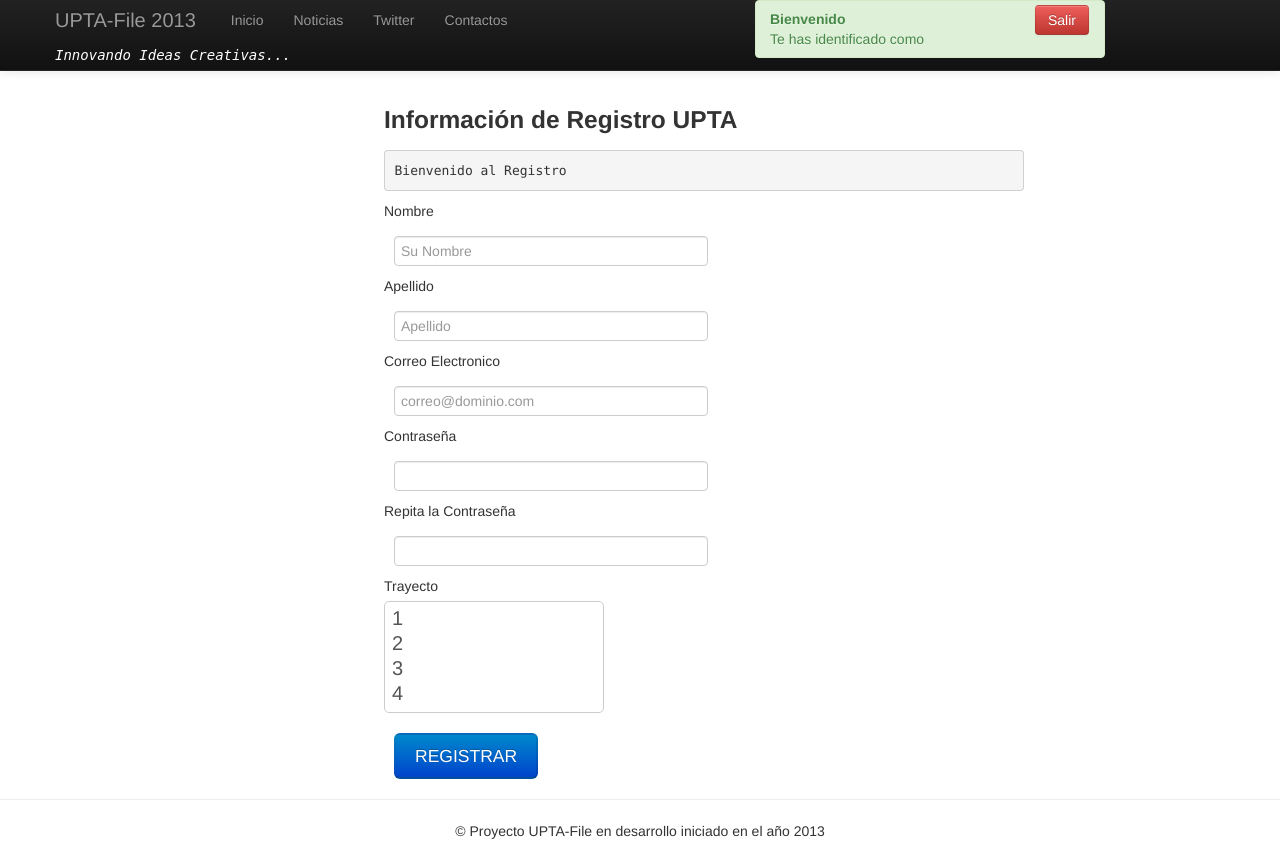
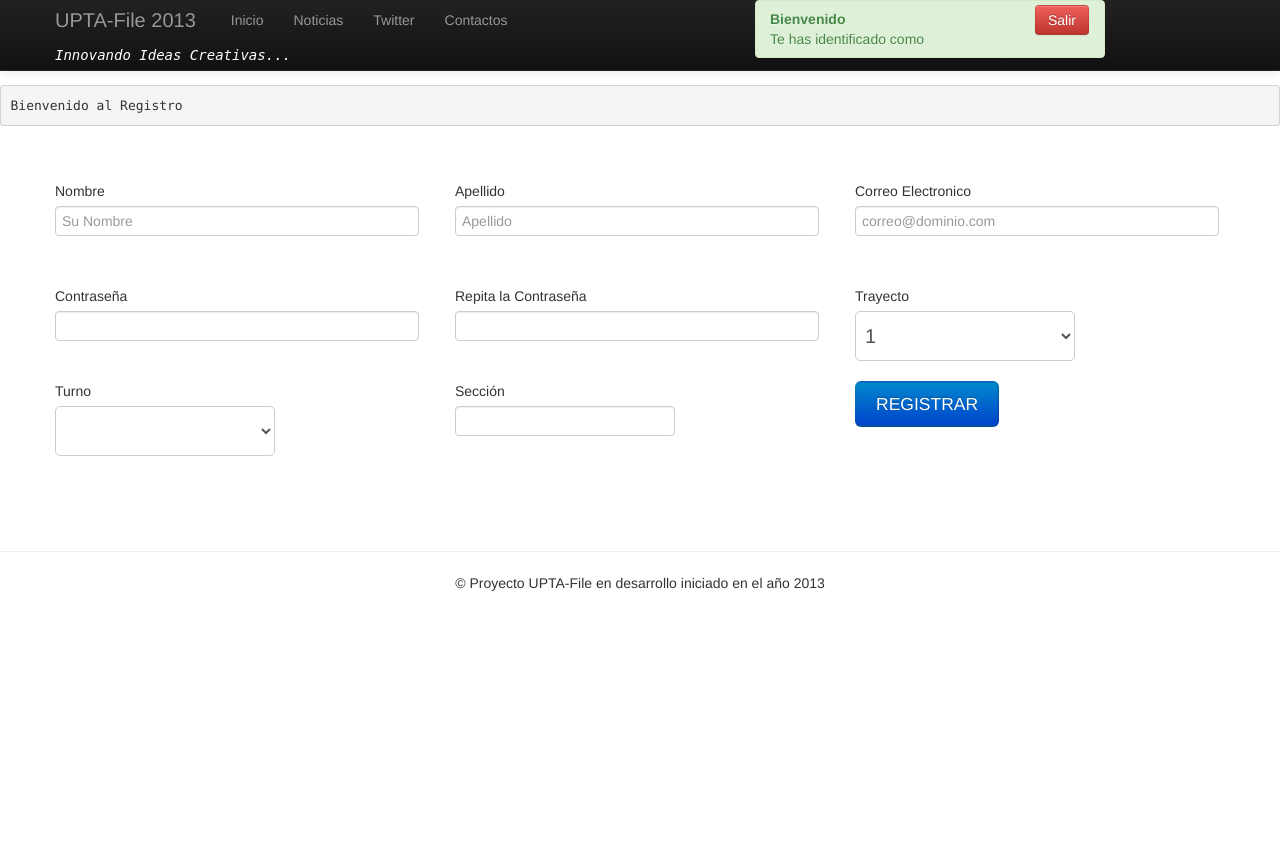
Before and after one commit to julio899/UPTAfile, a PHP site: template application/views/form_registro.php in a window 1280 px wide. After the commit the page ends 591 px from the top, so only its background shows below. Run offline with PHP 8.4, Linux system fonts and the light colour scheme; the template is opened without the code that fills it, so the values that code supplies are empty.

Commit message:
actualizacion

```diff
--- a/application/controllers/registro.php
+++ b/application/controllers/registro.php
@@ -18,7 +18,8 @@
 		$this->form_validation->set_rules('campo_email', 'Correo Electronico', 'trim|required');
 		$this->form_validation->set_rules('campo_clave', 'Clave', 'trim|required|matches[campo_reclave]|sha1');
 		$this->form_validation->set_rules('campo_trayecto', 'Trayecto', 'required');
-
+		$this->form_validation->set_rules('campo_seccion', 'Secci&oacute;n', 'required');
+		$this->form_validation->set_rules('campo_turno', 'Turno', 'required');
 		if ($this->form_validation->run() == FALSE)
 		{
 			$this->load->view('cabecera');
@@ -53,6 +54,8 @@
                'nombre' => $data['campo_nombre'],
                'apellido' => $data['campo_apellido'],
                'trayecto' => $data['campo_trayecto'],
+               'seccion' => $data['campo_seccion'],
+               'turno' => $data['campo_turno'],
                'fecha' => date('Y-m-d H:i:s'),
                'tipo' => 'E',
                'email' => $data['campo_email']
--- a/application/views/form_registro.php
+++ b/application/views/form_registro.php
@@ -1,16 +1,20 @@
 <style type="text/css" media="screen">
 div.form_registro{
-	margin-left: 30%;
+	margin-left: 10%;
 	margin-top: 100px;
 	width: 50%;
 }
-input{
-	margin:10px;
-	width: 300px;
+div.formulario{
+	margin-top: 25px;
 }
-
+input#inputReClave,input#inputClave,input#inputNombre,input#inputApellido,#inputEmail{
+	width: 350px;
+}
+#formu{
+	margin:55px;
+}
 </style>
-<div class="form_registro">
+<div class="formulario row-fluid show-grid">
 
       <h3>Informaci&oacute;n de Registro UPTA</h3>
 
@@ -20,47 +24,81 @@
 
           			echo "<pre>Bienvenido al Registro</pre>";
           }?>
-          <form id="formu" class="form-inline" action="<?php echo current_url()."/verificacion";?>" method="post">
+
+ <form id="formu" action="<?php echo current_url()."/verificacion";?>" method="post">
 
 
-          		<div class="control-group">
+
+
+
+
+
+
+
+
+
+
+<div class="row-fluid">
+
+  <div class="span4">
+  	     		<div class="control-group">
 				    <label class="control-label" for="inputNombre">Nombre</label>
 				    <div class="controls">
 				    <input name="campo_nombre" type="text" id="inputNombre" placeholder="Su Nombre" required="required">
 					</div>
 				</div>
 
+  </div>
+
+
+  	<div class="span4">
           		<div class="control-group">
 				    <label class="control-label" for="inputApellido">Apellido</label>
 				    <div class="controls">
 				    <input name="campo_apellido" type="text" id="inputApellido" placeholder="Apellido" required="required">
 					</div>
 				</div>
+	</div>
 
+  	<div class="span4">
           		<div class="control-group">
 				    <label class="control-label" for="inputEmail">Correo Electronico</label>
 				    <div class="controls">
 				      <input name="campo_email" type="email" id="inputEmail" placeholder="correo@dominio.com" required="required">
 				    </div>
 				</div>
+	</div>
+</div>
 
+
+<div class="row-fluid">
+<div class="span2 offset10"></div>
+</div>
+
+<div class="row-fluid">
+
+
+  <div class="span4">
           		<div class="control-group">
 				    <label class="control-label" for="inputClave">Contrase&ntilde;a</label>
           			<div class="controls">
 				    <input name="campo_clave" type="password" id="inputClave" required="required">
 				   	</div>
 				</div>
+  </div>
+  <div class="span4">
           		<div class="control-group">
 				    <label class="control-label" for="inputReClave">Repita la Contrase&ntilde;a</label>
           			<div class="controls">
 				    <input name="campo_reclave" type="password" id="inputReClave" required="required">
 				   	</div>
 				</div>
-
-				<div class="control-group">
+</div>
+  <div class="span4">
+  				<div class="control-group">
 					<label for="trayecto">Trayecto</label>
 						<div class="controls">
-							    <select name="campo_trayecto" id="trayecto" multiple="multiple">
+							    <select name="campo_trayecto" id="trayecto">
 								  <option>1</option>
 								  <option>2</option>
 								  <option>3</option>
@@ -68,9 +106,39 @@
 								</select>
 						</div>
 				</div>
+</div>
 
-				<input type="submit" class="btn-large btn-primary" name="" value="REGISTRAR">
+
+</div>
+
+<div class="row-fluid">
+
+  <div class="span4">
+  				<div class="control-group">
+					<label for="trayecto">Turno</label>
+						<div class="controls">
+							    <select name="campo_turno" id="trayecto" required="required">
+								  <option></option>
+								  <option>MA&Ntilde;ANA</option>
+								  <option>TARDE</option>
+								  <option>NOCHE</option>
+								</select>
+						</div>
+				</div>
+</div>
+<div class="span4">
+  				<div class="control-group">
+					<label for="seccion">Secci&oacute;n</label>
+						<div class="controls">
+								<input name="campo_seccion" id="seccion" type="number" name="quantity" min="1" max="5"  required="required">
+						</div>
+				</div>
+
+  </div>
+
+  <!-- Boton para registrar-->
+  <div class="span4"><input type="submit" class="btn-large btn-primary" name="" value="REGISTRAR"></div>
+</div>
 
           </form>
-      </div>
-</div>
+</div> <!--Fin de la Div Form Registro -->
--- a/system/core/Input.php
+++ b/system/core/Input.php
@@ -726,9 +726,11 @@
 	*/
 	function _clean_input_keys($str)
 	{
-		if ( ! preg_match("/^[a-z0-9:_\/-]+$/i", $str))
+		# anterior
+	  //if ( ! preg_match("/^[a-z0-9:_\/-]+$/i", $str))
+		if ( ! preg_match("/^[a-z0-9:_\/-\|]+$/i", $str))
 		{
-			exit('Disallowed Key Characters.');
+			exit('Disallowed Key Characters. '.$str);
 		}
 
 		// Clean UTF-8 if supported
```
